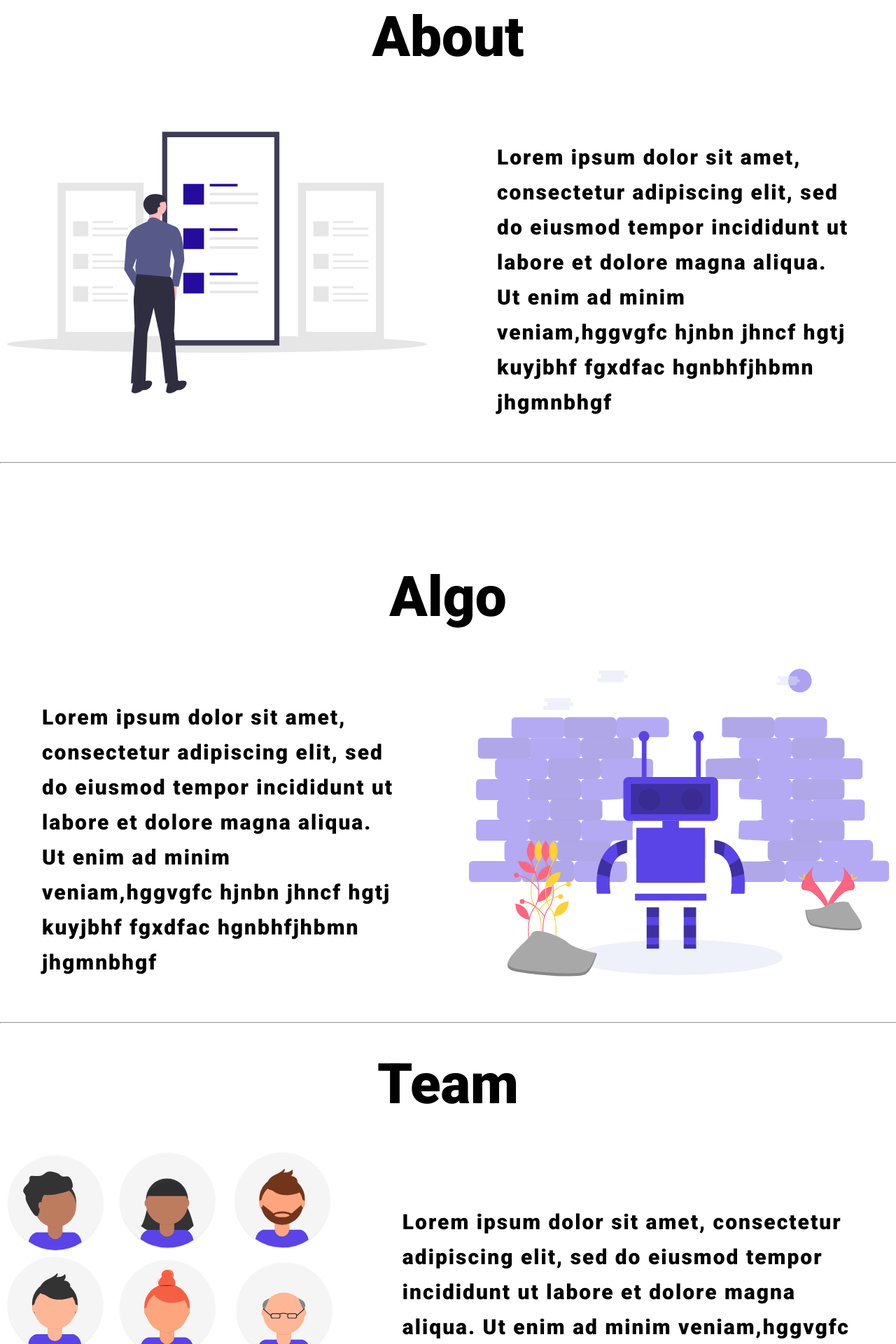
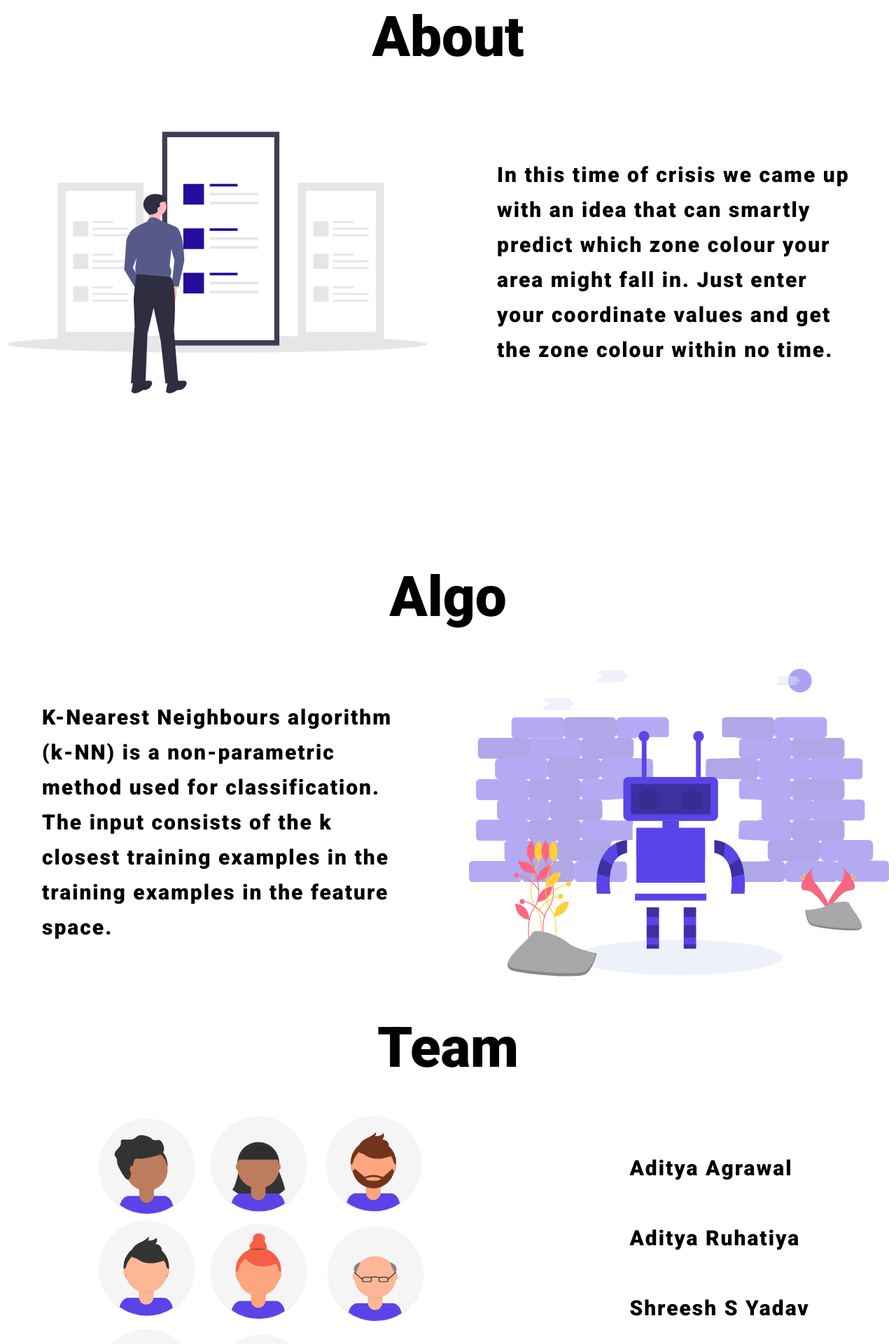
Before and after one commit to shreeshyadav/IBM-crack-the-covid19, a Flask app: page / in a window 1280 px wide. Shown: the part 834-2754 px from the top of the page at 70% size. Run offline with Flask 2, Linux system fonts and the light colour scheme.

Commit message:
updated changes

```diff
--- a/templates/landing.html
+++ b/templates/landing.html
@@ -18,7 +18,7 @@
   <li><a href="#team">Team</a></li>
 </ul>
     <h1  data-aos="fade-right" style="font-family: 'Roboto',sans-serif;color:white;font-size: 90px;padding:100px 0 50px 50px;">Unleash the power of <br> Machine Learning</h1>
-    <p data-aos="fade-up" style="font-family: 'Roboto',sans-serif; font-size: 20px; color:white;padding-left:50px;padding-bottom: 50px;">Lorem ipsum dolor sit amet, consectetur adipiscing elit, sed do eiusmod tempor incididunt ut labore et dolore magna aliqua</p>
+    <p data-aos="fade-up" style="font-family: 'Roboto',sans-serif; font-size: 20px; color:white;padding-left:50px;padding-bottom: 50px;">Machine learning Algo to predict the zone colour you are in</p>
     <a href='/exe'><button data-aos="fade-up" >Give a Try</button></a>
   </div>
 </section>
@@ -27,10 +27,10 @@
     <h1 style="font-family: 'Roboto',sans-serif;color:black;font-size: 80px;text-align: center;padding:40px;">About</h1>
     <div class="sec2ci" style="display: flex;flex-direction: row;justify-content: space-around;">
       <img src="{{url_for('static',filename='images/about.svg')}}" width=600px height=450px style="padding:10px;margin-right: 30px;">
-      <p style="font-size: 30px;letter-spacing: 2px;line-height:50px;font-family: 'Roboto',sans-serif; display: flex; flex-direction: column;justify-content: center;margin:60px;"> Lorem ipsum dolor sit amet, consectetur adipiscing elit, sed do eiusmod tempor incididunt ut labore et dolore magna aliqua. Ut enim ad minim veniam,hggvgfc hjnbn jhncf hgtj kuyjbhf fgxdfac hgnbhfjhbmn jhgmnbhgf</p>
+      <p style="font-size: 30px;letter-spacing: 2px;line-height:50px;font-family: 'Roboto',sans-serif; display: flex; flex-direction: column;justify-content: center;margin:60px;">In this time of crisis we came up with an idea that can smartly predict which zone colour your area might fall in. Just enter your coordinate values and get the zone colour within no time.</p>
 
     </div>
-<hr style="width:100%;color:#e8dfdf">
+
 
   </div>
 </section>
@@ -39,12 +39,12 @@
   <div data-aos="fade-up" class='sec3c'>
     <h1 style="font-family: 'Roboto',sans-serif;color:black;font-size: 80px;text-align: center;padding:40px;">Algo</h1>
     <div class="sec2ci" style="display: flex;flex-direction: row;justify-content: space-around;">
-      <p style="font-size: 30px;letter-spacing: 2px;line-height:50px;font-family: 'Roboto',sans-serif; display: flex; flex-direction: column;justify-content: center;margin:60px;"> Lorem ipsum dolor sit amet, consectetur adipiscing elit, sed do eiusmod tempor incididunt ut labore et dolore magna aliqua. Ut enim ad minim veniam,hggvgfc hjnbn jhncf hgtj kuyjbhf fgxdfac hgnbhfjhbmn jhgmnbhgf</p>
+      <p style="font-size: 30px;letter-spacing: 2px;line-height:50px;font-family: 'Roboto',sans-serif; display: flex; flex-direction: column;justify-content: center;margin:60px;"> K-Nearest Neighbours algorithm (k-NN) is a non-parametric method used for classification. The input consists of the k closest training examples in the training examples in the feature space.</p>
       <img src="{{url_for('static',filename='images/algo.svg')}}" width=600px height=450px style="padding:10px;margin-left: 30px;">
 
 
     </div>
-    <hr style="width:100%;color:#e8dfdf">
+
   </div>
 </section>
 
@@ -54,7 +54,7 @@
     <h1 style="font-family: 'Roboto',sans-serif;color:black;font-size: 80px;text-align: center;padding:40px;">Team</h1>
     <div class="sec2ci" style="display: flex;flex-direction: row;justify-content: space-around;">
       <img src="{{url_for('static',filename='images/team.svg')}}" width=600px height=450px style="padding:10px;margin-right: 30px;">
-      <p style="font-size: 30px;letter-spacing: 2px;line-height:50px;font-family: 'Roboto',sans-serif; display: flex; flex-direction: column;justify-content: center;margin:60px;"> Lorem ipsum dolor sit amet, consectetur adipiscing elit, sed do eiusmod tempor incididunt ut labore et dolore magna aliqua. Ut enim ad minim veniam,hggvgfc hjnbn jhncf hgtj kuyjbhf fgxdfac hgnbhfjhbmn jhgmnbhgf</p>
+      <p style="font-size: 30px;letter-spacing: 2px;line-height:50px;font-family: 'Roboto',sans-serif; display: flex; flex-direction: column;justify-content: center;margin:60px;"> Aditya Agrawal<br><br>Aditya Ruhatiya<br><br>Shreesh S Yadav<br><br>Aniket Kumar</p>
 
     </div>
 
@@ -63,7 +63,7 @@
 </section>
 
 <footer style="background-color: black;">
-  <p style="padding: 20px; color:white;text-align: center;font-size: 20px; font-family: 'Roboto',sans-serif;">Created with <i class="fa fa-heart" style="font-size:20px;color:red"></i> by ntw</p>
+  <p style="padding: 20px; color:white;text-align: center;font-size: 20px; font-family: 'Roboto',sans-serif;">Created with <i class="fa fa-heart" style="font-size:20px;color:red"></i> by GG112</p>
 </footer>
 
 
```
